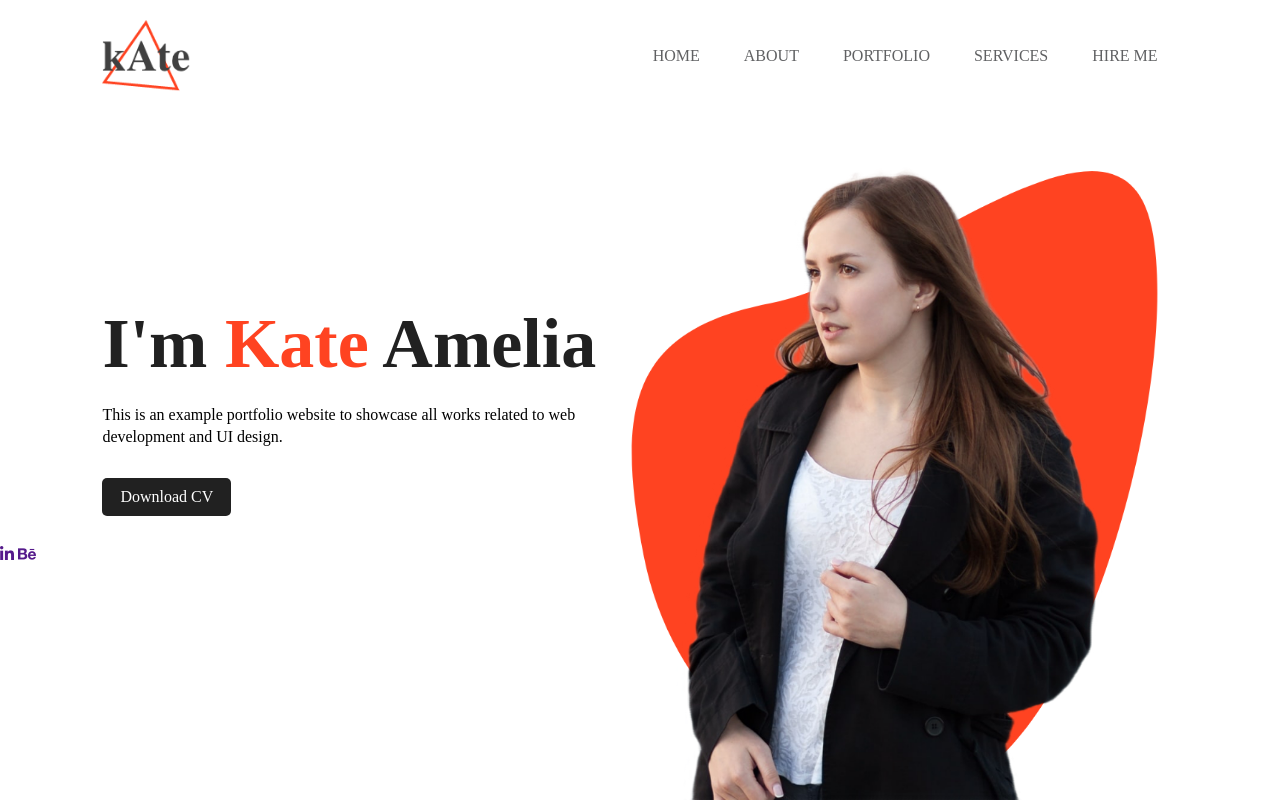
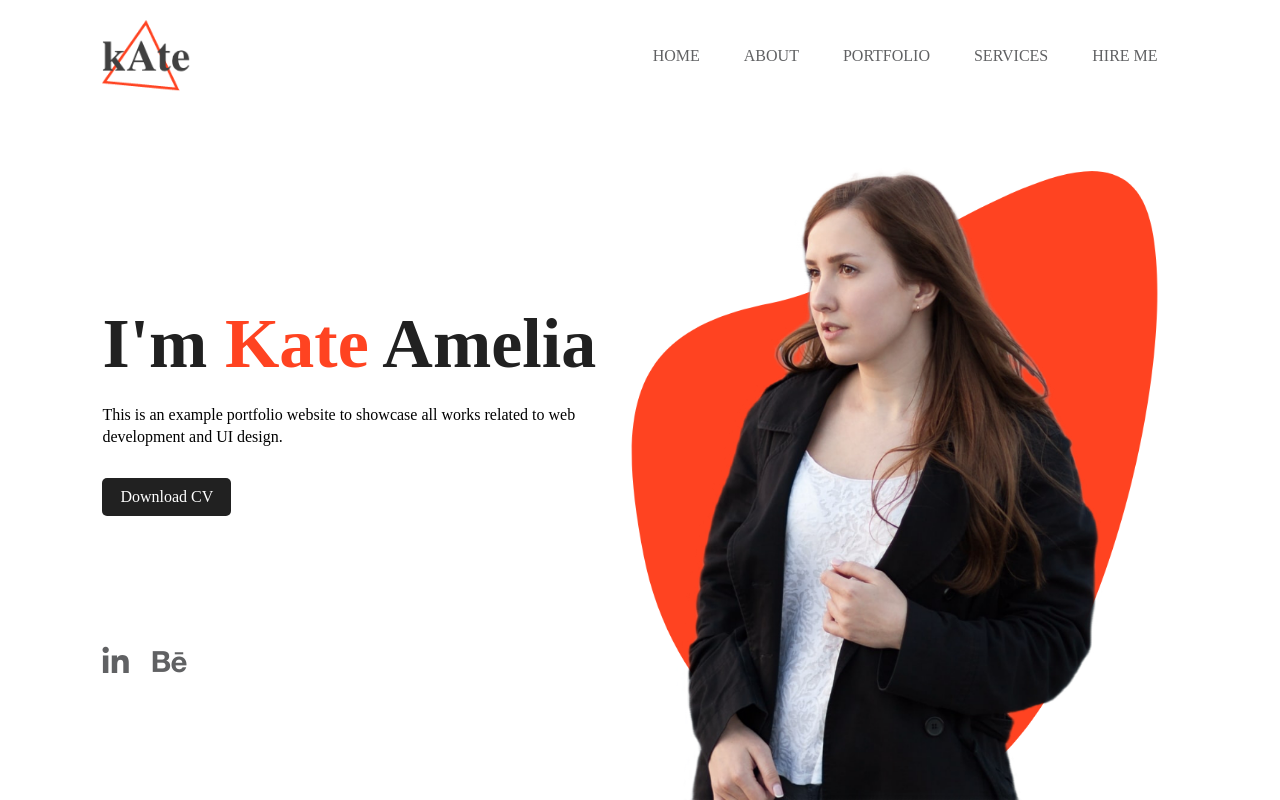
Before and after one commit to ansorokey/dark-theme, a plain HTML site: page index.html in a window 1280 px wide. Drawn offline with Linux system fonts and the light colour scheme; some icons are missing.

Commit message:
completed webpage portion

```diff
--- a/style.css
+++ b/style.css
@@ -95,3 +95,19 @@ nav ul li a:hover {
 .img-box:hover .main-img {
     left: 54%;
 }
+
+.social-links {
+    margin-left: 8%;
+    margin-top: 100px;
+
+}
+
+.social-links a {
+    font-size: 30px;
+    color: #606163;
+    margin-right: 20px;
+}
+
+.social-links a:hover {
+    color: #ff4321;
+}
```
